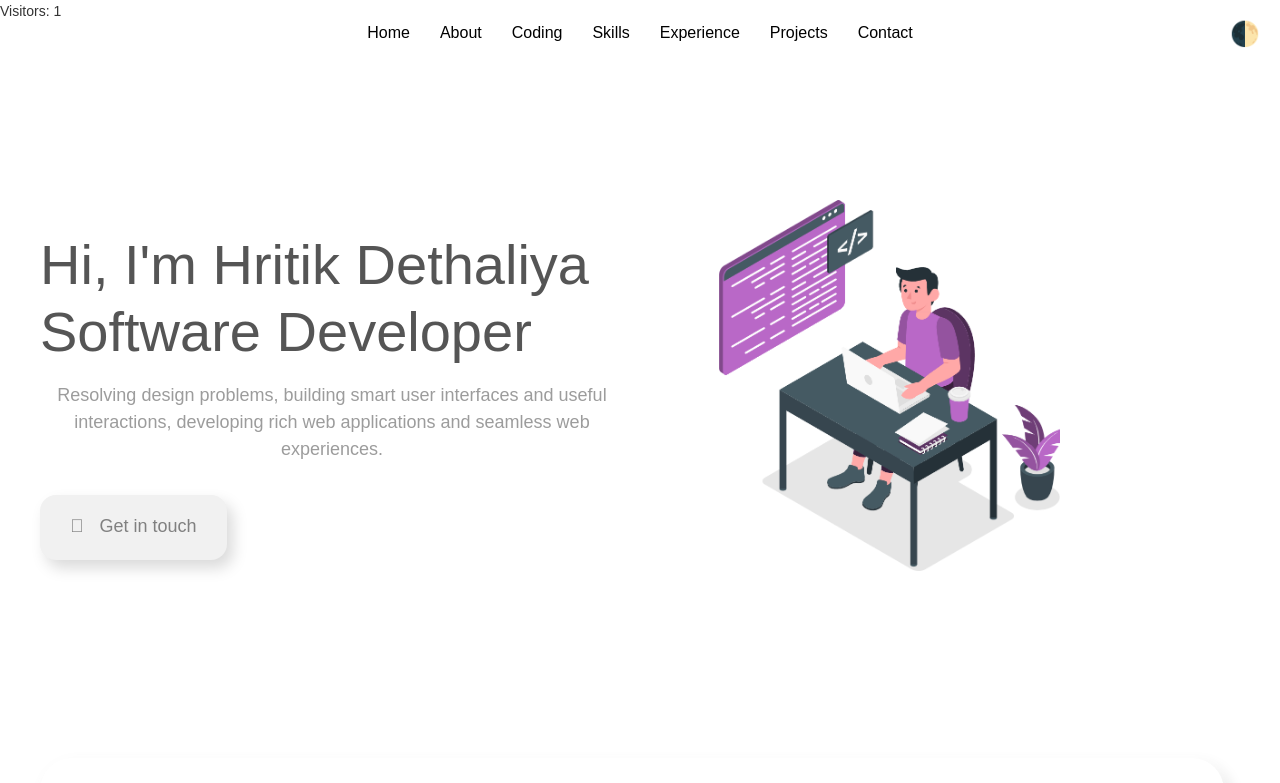
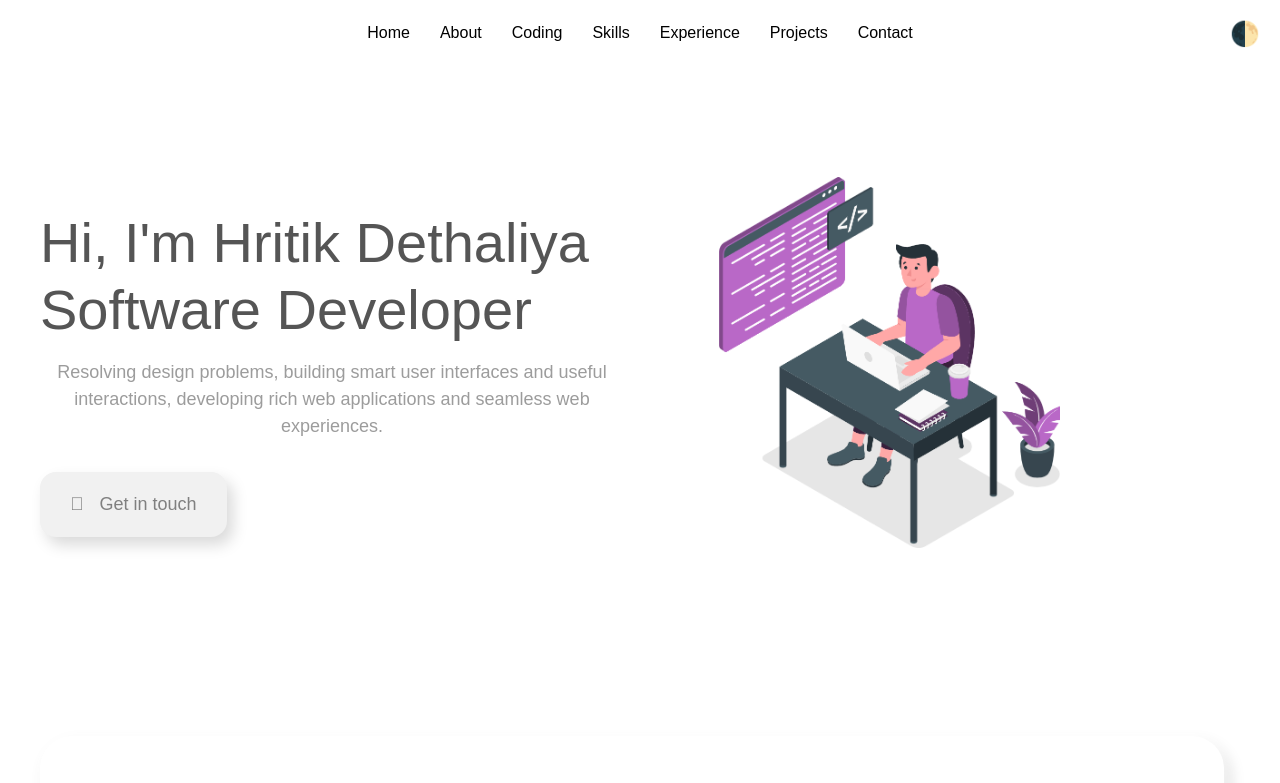
Before and after one commit to hades-264/Hritik-Portfolio, a plain HTML site: page index.html in a window 1280 px wide. Shown: the top 783 px of the page. Drawn offline with nearby package versions, Linux system fonts and the light colour scheme; a web font is replaced by a local one.

Commit message:
Visitors counter removed

```diff
--- a/index.html
+++ b/index.html
@@ -31,19 +31,6 @@
 </head>
 
 <body>
-
-    <div id="visitorCounter" style="display: none; justify-content: center; ">
-        Visitors: <span id="visitorCount">0</span>
-    </div>
-
-    <script>
-        let visitorCount = localStorage.getItem('visitorCount') || 0;
-        visitorCount++;
-        localStorage.setItem('visitorCount', visitorCount);
-
-        document.getElementById('visitorCount').innerText = visitorCount;
-        document.getElementById('visitorCounter').style.display = 'block';
-    </script>
 
     <div class="hamburger" style="padding: 20px;">
         <div></div>
```
